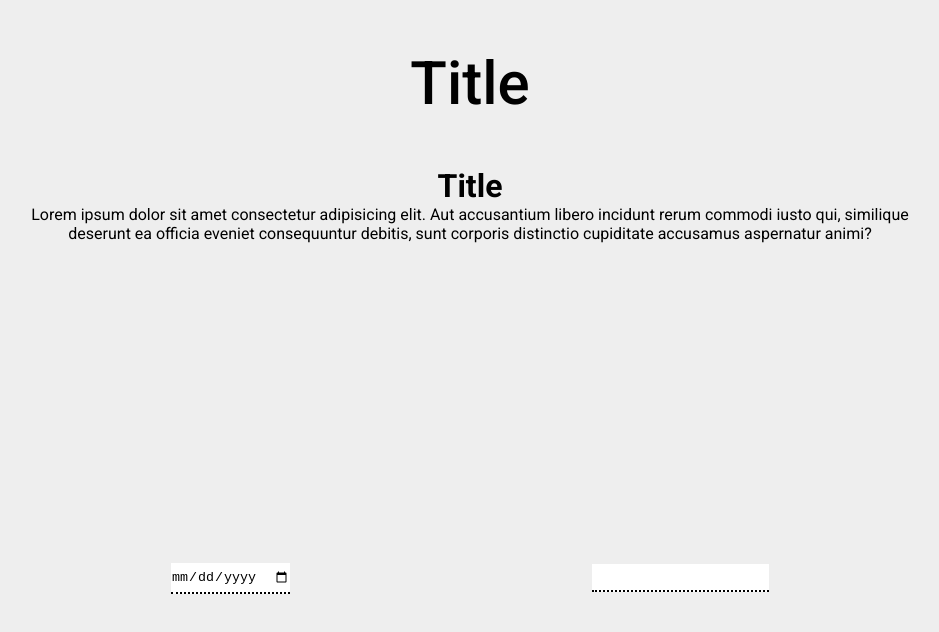
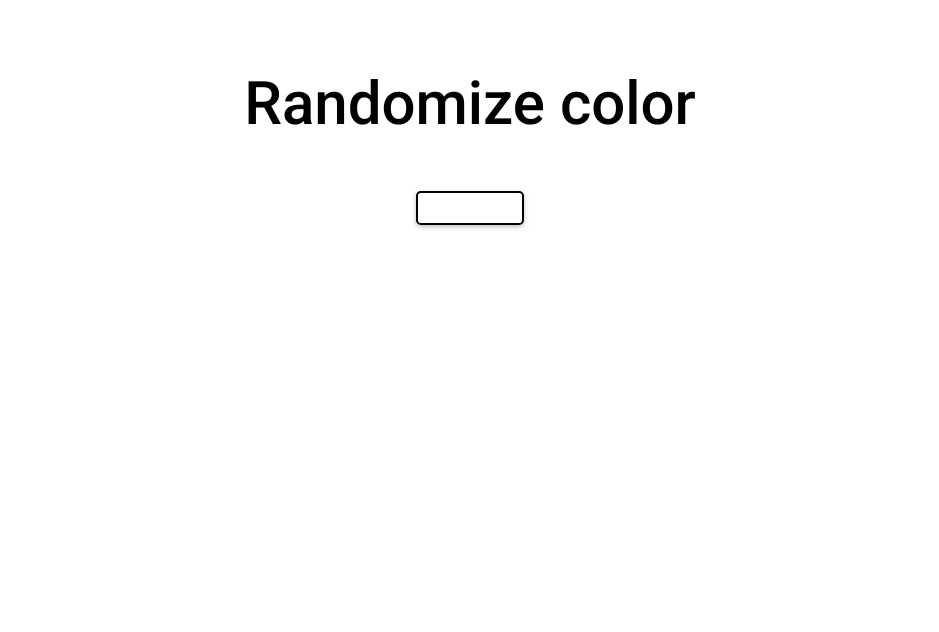
Before and after one commit to Kuldeep3330/ReactJSProjects, a React (Vite) app: page / in a window 1280 px wide. Shown: the top 632 px of the page, without its empty margins (170-1109 px from the left). Built offline with nearby package versions, Linux system fonts and the light colour scheme.

Commit message:
Random Color

```diff
--- /dev/null
+++ b/02-Random-color/RandomizeColor.jsx
@@ -0,0 +1,37 @@
+import React, { useState } from 'react'
+import Title from './Title'
+
+const RandomizeColor = () => {
+    const[bgColor, setBgColor]=useState("#ffffff")
+
+    const handleClick=()=>{
+        // console.log("clicked");
+       let get_color= getRandomColor()
+    //    console.log(get_color);
+    //    document.body.style.backgroundColor=get_color
+    setBgColor(get_color)
+    }
+
+    function getRandomColor()
+    {
+        let letters="0123456789ABCDEF"
+        let color="#"
+        for( let i=0; i<6;  i++)
+        {
+            color+=letters[Math.floor(Math.random()*16)]
+        }
+        return color
+    }
+  return (
+    <div className='container m-auto text-center' style={{backgroundColor:bgColor,  padding: "20px", borderRadius: "10px"}}>
+        <Title text="Randomize color" classes="mb-4"/>
+        <button style={{backgroundColor:bgColor, border:"2px solid black"}} className='btn btn-danger' onClick={handleClick}>click me</button>
+        {/* <button className='btn btn-success' onClick={handleClick}>click me</button>
+        <button className='btn btn-primary' onClick={handleClick}>click me</button>
+        <button className='btn btn-warning' onClick={handleClick}>click me</button> */}
+
+    </div>
+  )
+}
+
+export default RandomizeColor
--- /dev/null
+++ b/02-Random-color/Title.jsx
@@ -0,0 +1,9 @@
+import React from 'react'
+
+const Title = ({classes, text}) => {
+  return (
+    <h1 className={!classes?'title text-center':classes && "title"}>{!text?"Title":text}</h1>
+  )
+}
+
+export default Title
--- a/src/App.jsx
+++ b/src/App.jsx
@@ -1,12 +1,13 @@
-
 import Ex1 from '../01-E-signature/Ex1'
+import RandomizeColor from '../02-Random-color/RandomizeColor'
 import './App.css'
 
 function App() {
 
   return (
     <>
-    <Ex1/>
+    {/* <Ex1/> */}
+    <RandomizeColor/>
     </>
   )
 }
--- a/src/main.jsx
+++ b/src/main.jsx
@@ -1,6 +1,5 @@
 import { StrictMode } from 'react'
 import { createRoot } from 'react-dom/client'
-// import './index.css'
 import App from './App.jsx'
 
 createRoot(document.getElementById('root')).render(
```
